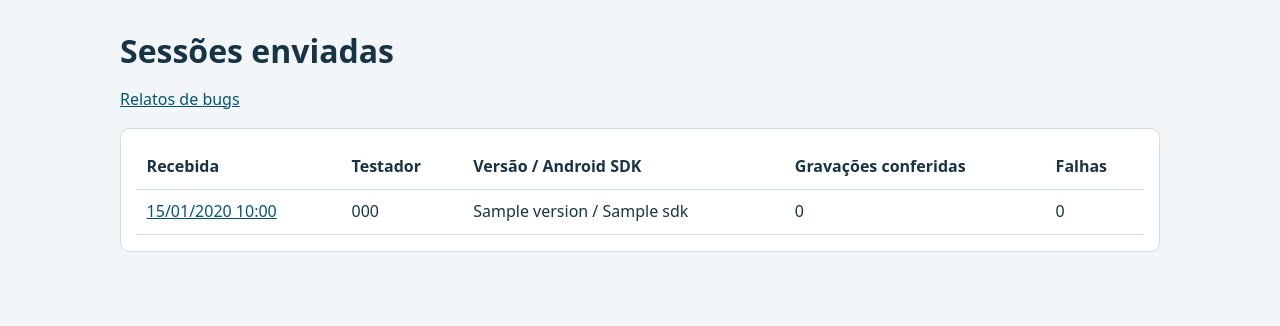
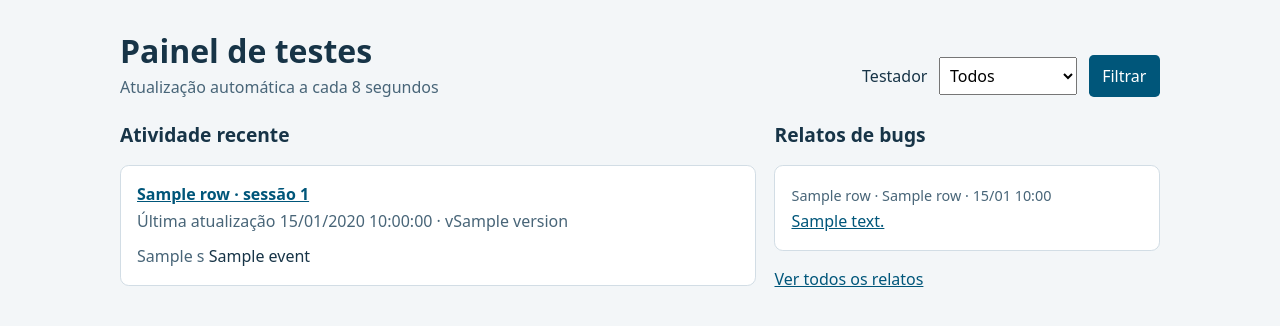
Before and after one commit to andregeraseev/reparossjc, a Django app: template qa_monitor/templates/qa_monitor/dashboard.html in a window 1280 px wide. Shown: the part 74-400 px from the top of the page. Run offline with Django 5.2, Linux system fonts and the light colour scheme; the template is opened without the code that fills it: most values are stand-ins (such as "Sample title", 1, 10 or a date in 2020).

Commit message:
Mostra ações e relatos no painel privado com atualização automática

```diff
--- a/qa_monitor/templates/qa_monitor/base.html
+++ b/qa_monitor/templates/qa_monitor/base.html
@@ -11,6 +11,8 @@ header button{background:#294c61}.card{background:white;border:1px solid #d2dde5
 input{display:block;box-sizing:border-box;max-width:100%;width:22rem;padding:.5rem;margin:.15rem 0 .9rem;border:1px solid #6d879a;border-radius:.25rem;font:inherit}
 :focus-visible{outline:3px solid #e69518;outline-offset:2px} .muted{color:#486578} .errorlist{color:#8d2020}
 .bug-screenshot{display:block;max-width:min(100%,520px);height:auto}.card{overflow-wrap:anywhere}
-</style></head><body>
+h2{font-size:1.2rem;margin-top:0}.heading,.filter,.session-title{display:flex;align-items:center;gap:.7rem;flex-wrap:wrap}.heading,.session-title{justify-content:space-between}.heading p{margin:.25rem 0 1.25rem}.heading h1{margin:0}.filter select{font:inherit;padding:.4rem;max-width:100%}.panel-grid{display:grid;grid-template-columns:minmax(0,1.65fr) minmax(0,1fr);gap:1.15rem}.session,.report{margin-bottom:.65rem}.session-title a{font-weight:700}.session p,.report p{margin:.15rem 0}.report p{font-size:.9rem}.status{background:#d9f0e4;color:#1b6040;font-size:.85rem;padding:.1rem .55rem;border-radius:.3rem}.timeline{list-style:none;margin:.6rem 0 0;padding:0}.timeline li+li{margin-top:.15rem}.timeline span{display:inline-block;min-width:3.1rem;color:#486578;font-variant-numeric:tabular-nums}
+@media(max-width:700px){.panel-grid{grid-template-columns:1fr}.heading{align-items:start;margin-bottom:1rem}}
+</style>{% block head %}{% endblock %}</head><body>
 <header><strong>Reparos SJC · Testes</strong>{% block logout %}{% endblock %}</header><main>{% block body %}{% endblock %}</main>
 </body></html>
--- a/qa_monitor/templates/qa_monitor/dashboard.html
+++ b/qa_monitor/templates/qa_monitor/dashboard.html
@@ -1,17 +1,53 @@
 {% extends "qa_monitor/base.html" %}
+{% block head %}<script defer src="{% url 'qa_panel_script' %}"></script>{% endblock %}
 {% block logout %}<form method="post" action="{% url 'qa_logout' %}">{% csrf_token %}<button>Sair</button></form>{% endblock %}
 {% block body %}
-<h1>Sessões enviadas</h1>
-<p><a href="{% url 'qa_bugs' %}">Relatos de bugs</a></p>
-<div class="card table">
-<table><thead><tr><th scope="col">Recebida</th><th scope="col">Testador</th><th scope="col">Versão / Android SDK</th><th scope="col">Gravações conferidas</th><th scope="col">Falhas</th></tr></thead>
-<tbody>
-{% for row in page %}<tr><td><a href="{% url 'qa_detail' row.id %}">{{ row.received_at|date:"d/m/Y H:i" }}</a></td>
-<td>{{ row.tester.code }}</td><td>{{ row.payload.version }} / {{ row.payload.sdk }}</td>
-<td>{{ row.results.verified|default:"0" }}</td><td>{{ row.results.failed|default:"0" }}</td></tr>
-{% empty %}<tr><td colspan="5">Nenhuma sessão enviada.</td></tr>{% endfor %}
-</tbody></table></div>
-{% if page.has_previous %}<a href="?page={{ page.previous_page_number }}">Anterior</a>{% endif %}
-{% if page.paginator.num_pages > 1 %}<span>Página {{ page.number }} de {{ page.paginator.num_pages }}</span>{% endif %}
-{% if page.has_next %}<a href="?page={{ page.next_page_number }}">Próxima</a>{% endif %}
+<div class="heading">
+  <div><h1>Painel de testes</h1><p class="muted" id="qa-refresh-status">Atualização automática a cada 8 segundos</p></div>
+  <form method="get" class="filter">
+    <label for="qa-tester">Testador</label>
+    <select id="qa-tester" name="tester">
+      <option value="">Todos</option>
+      {% for tester in testers %}<option value="{{ tester.code }}"{% if tester_filter == tester.code %} selected{% endif %}>{{ tester.name }}</option>{% endfor %}
+    </select>
+    <button>Filtrar</button>
+  </form>
+</div>
+<section id="qa-live-content" class="panel-grid">
+  <section aria-labelledby="qa-activity">
+    <h2 id="qa-activity">Atividade recente</h2>
+    {% for row in page %}
+    <article class="card session">
+      <div class="session-title"><a href="{% url 'qa_detail' row.id %}">{{ row.tester_name }} · sessão {{ row.id|stringformat:"s"|slice:":8" }}</a>
+        {% if row.testing %}<span class="status">Em teste</span>{% endif %}</div>
+      <p class="muted">Última atualização {{ row.received_at|date:"d/m/Y H:i:s" }} · v{{ row.payload.version }}</p>
+      <ol class="timeline">
+      {% for event in row.recent_events %}
+        <li><span>{{ event.at }} s</span>
+          {% if event.result == "opened" %}Abriu {{ event.label }}
+          {% elif event.result == "verified" %}Gravação conferida · {{ event.label }}
+          {% elif event.result == "failed" %}Falha · {{ event.label }}
+          {% else %}{{ event.label }}{% endif %}
+        </li>
+      {% empty %}<li>Aguardando a próxima ação.</li>{% endfor %}
+      </ol>
+    </article>
+    {% empty %}<p class="card">Nenhuma sessão enviada.</p>{% endfor %}
+    <nav aria-label="Páginas de atividade">
+      {% if page.has_previous %}<a href="?tester={{ tester_filter|urlencode }}&amp;page={{ page.previous_page_number }}">Anterior</a>{% endif %}
+      {% if page.paginator.num_pages > 1 %}<span>Página {{ page.number }} de {{ page.paginator.num_pages }}</span>{% endif %}
+      {% if page.has_next %}<a href="?tester={{ tester_filter|urlencode }}&amp;page={{ page.next_page_number }}">Próxima</a>{% endif %}
+    </nav>
+  </section>
+  <section aria-labelledby="qa-reports">
+    <h2 id="qa-reports">Relatos de bugs</h2>
+    {% for row in reports %}
+    <article class="card report">
+      <p class="muted">{{ row.tester_name }} · {{ row.screen_name }} · {{ row.received_at|date:"d/m H:i" }}</p>
+      <a href="{% url 'qa_bug_detail' row.id %}">{{ row.payload.description|truncatechars:110 }}</a>
+    </article>
+    {% empty %}<p class="card">Nenhum relato recebido.</p>{% endfor %}
+    <p><a href="{% url 'qa_bugs' %}">Ver todos os relatos</a></p>
+  </section>
+</section>
 {% endblock %}
--- a/qa_monitor/templates/qa_monitor/detail.html
+++ b/qa_monitor/templates/qa_monitor/detail.html
@@ -1,9 +1,10 @@
 {% extends "qa_monitor/base.html" %}
+{% block head %}<script defer src="{% url 'qa_panel_script' %}"></script>{% endblock %}
 {% block logout %}<form method="post" action="{% url 'qa_logout' %}">{% csrf_token %}<button>Sair</button></form>{% endblock %}
 {% block body %}
 <p><a href="{% url 'qa_dashboard' %}">Voltar às sessões</a></p>
 <h1>Sessão {{ row.id|stringformat:"s"|slice:":8" }}</h1>
 <p>{{ row.tester.code }} · versão {{ row.payload.version }} · Android SDK {{ row.payload.sdk }} · {% if row.payload.form == "tablet" %}tablet{% else %}celular{% endif %}</p>
 <p class="muted">Aparelho de QA {{ row.payload.device|slice:":8" }} · {{ row.payload.duration }} s</p>
-{% include "qa_monitor/events.html" %}
+<section id="qa-live-content">{% include "qa_monitor/events.html" %}</section>
 {% endblock %}
--- a/qa_monitor/urls.py
+++ b/qa_monitor/urls.py
@@ -6,10 +6,13 @@ urlpatterns = [
     path("qa/", views.dashboard, name="qa_dashboard"),
     path("qa/login/", site_auth.login, name="qa_login"),
     path("qa/logout/", site_auth.logout, name="qa_logout"),
+    path("qa/panel.js", views.panel_script, name="qa_panel_script"),
     path("qa/sessions/<uuid:session_id>/", views.detail, name="qa_detail"),
     path("qa/bugs/", views.bugs, name="qa_bugs"),
     path("qa/bugs/<uuid:report_id>/", views.bug_detail, name="qa_bug_detail"),
     path("qa/bugs/<uuid:report_id>/screenshot/", views.bug_screenshot, name="qa_bug_screenshot"),
     path("api/rsjc-qa/v1/bugs/", views.submit_bug),
     path("api/rsjc-qa/v1/sessions/", views.submit),
+    path("api/rsjc-qa/v1/identity/", views.tester_identity),
+    path("api/rsjc-qa/v1/live/", views.submit_live),
 ]
```
Also changed, not shown: qa_monitor/templates/qa_monitor/panel.js (added, +32 -0 lines), qa_monitor/tests.py (+37 -0 lines), qa_monitor/views.py (+77 -3 lines).
